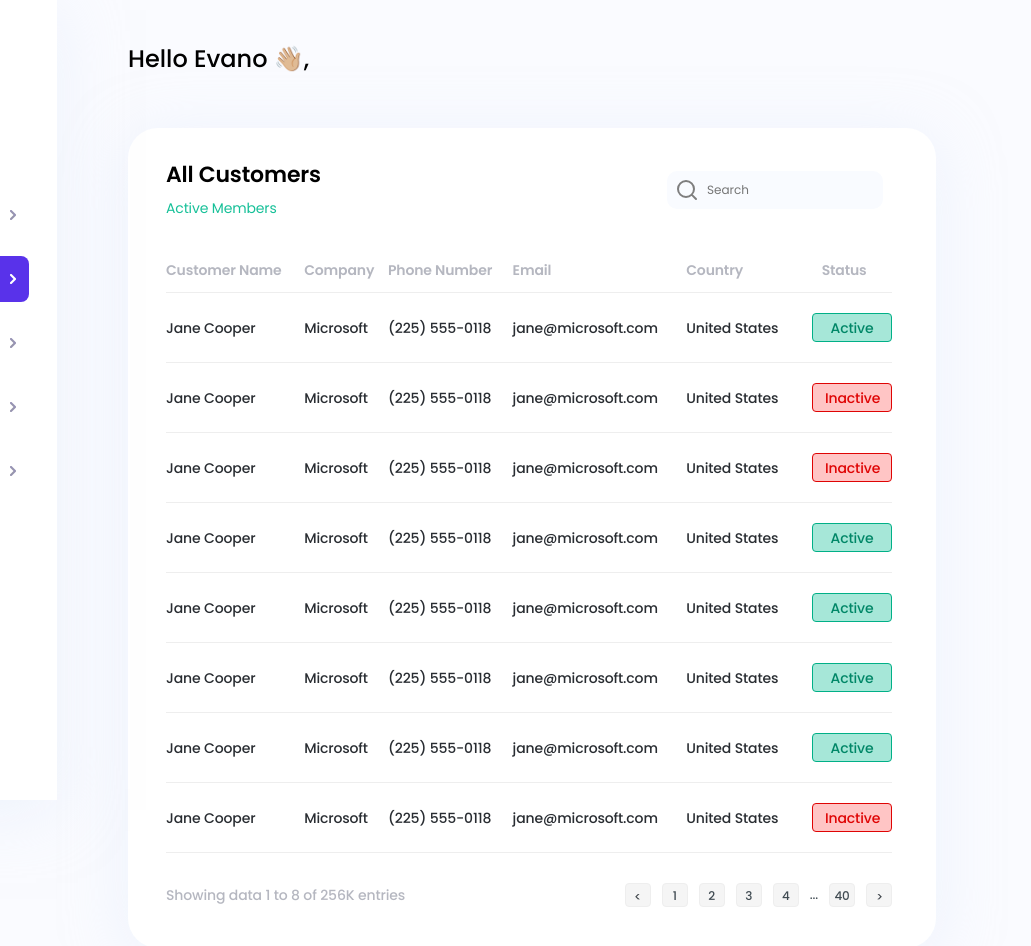
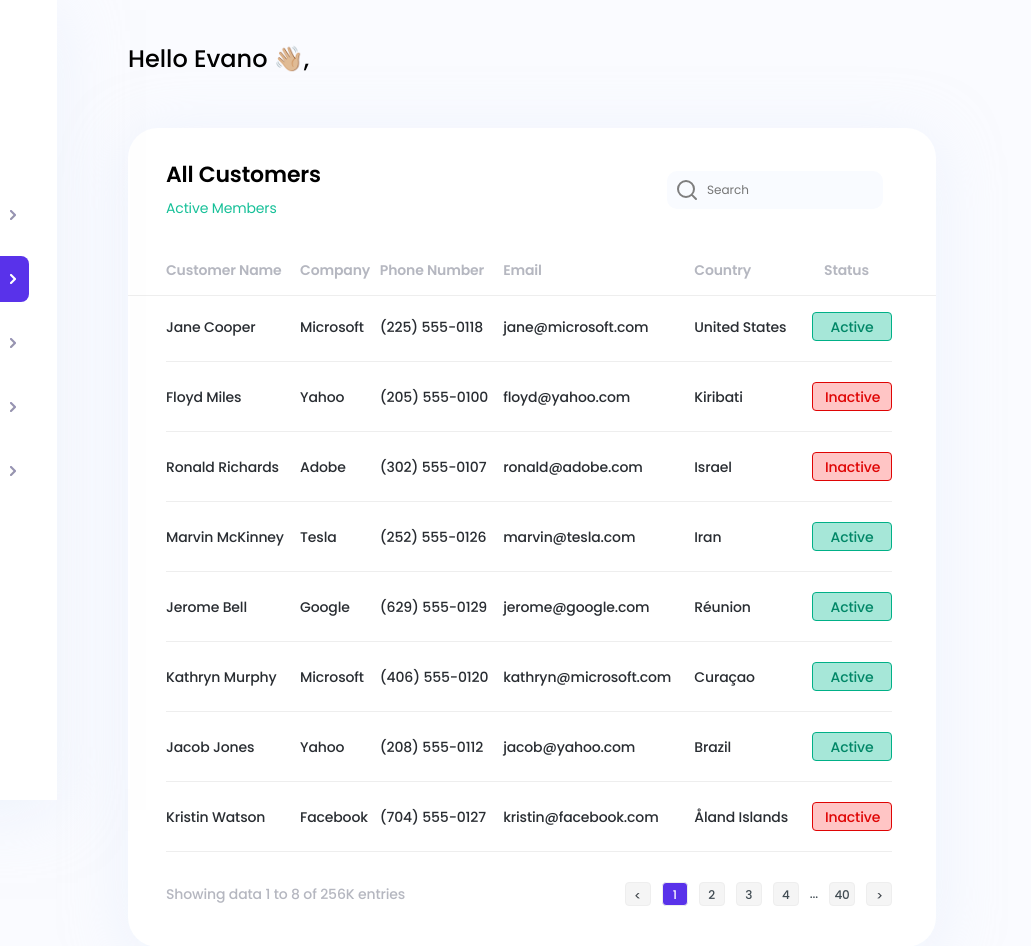
Before and after one commit to TetianaDiachenko/Dashboard-2024, a plain HTML site: page index.html in a window 1280 px wide. Shown: the full height of the page, 249-1280 px from the left. Drawn offline with Linux system fonts and the light colour scheme.

Commit message:
Update 2024-04-10T08:26:56.393Z

```diff
--- a/index.html
+++ b/index.html
@@ -3,7 +3,7 @@
 	<head>
 	<meta charset="UTF-8">
 	<meta name="viewport" content="width=device-width, initial-scale=1.0">
-	<link rel="stylesheet" href="css/style.min.css?_v=20240409200916">
+	<link rel="stylesheet" href="css/style.min.css?_v=20240410112654">
 	<link rel="shortcut icon" href="img/favicon/favicon.ico" type="image/x-icon">
 	<title>Dashboard</title>
 </head>
@@ -149,6 +149,13 @@
 						<th>Status</th>
 					</tr>
 				</thead>
+
+
+
+
+
+
+
 				<tbody id="tbody">
 					<tr>
 						<td>Jane Cooper</td>
@@ -161,71 +168,71 @@
 						</td>
 					</tr>
 					<tr>
-						<td>Jane Cooper</td>
-						<td>Microsoft</td>
-						<td>(225) 555-0118</td>
-						<td>jane@microsoft.com</td>
-						<td>United States</td>
+						<td>Floyd Miles</td>
+						<td>Yahoo</td>
+						<td>(205) 555-0100</td>
+						<td>floyd@yahoo.com</td>
+						<td>Kiribati</td>
 						<td>
 							<button class="table__button _inact">Inactive</button>
 						</td>
 					</tr>
 					<tr>
-						<td>Jane Cooper</td>
-						<td>Microsoft</td>
-						<td>(225) 555-0118</td>
-						<td>jane@microsoft.com</td>
-						<td>United States</td>
+						<td>Ronald Richards</td>
+						<td>Adobe</td>
+						<td>(302) 555-0107</td>
+						<td>ronald@adobe.com</td>
+						<td>Israel</td>
 						<td>
 							<button class="table__button _inact">Inactive</button>
 						</td>
 					</tr>
 					<tr>
-						<td>Jane Cooper</td>
-						<td>Microsoft</td>
-						<td>(225) 555-0118</td>
-						<td>jane@microsoft.com</td>
-						<td>United States</td>
+						<td>Marvin McKinney</td>
+						<td>Tesla</td>
+						<td>(252) 555-0126</td>
+						<td>marvin@tesla.com</td>
+						<td>Iran</td>
 						<td>
 							<button class="table__button _act">Active</button>
 						</td>
 					</tr>
 					<tr>
-						<td>Jane Cooper</td>
-						<td>Microsoft</td>
-						<td>(225) 555-0118</td>
-						<td>jane@microsoft.com</td>
-						<td>United States</td>
+						<td>Jerome Bell</td>
+						<td>Google</td>
+						<td>(629) 555-0129</td>
+						<td>jerome@google.com</td>
+						<td>Réunion</td>
 						<td>
 							<button class="table__button _act">Active</button>
 						</td>
 					</tr>
 					<tr>
-						<td>Jane Cooper</td>
+						<td>Kathryn Murphy</td>
 						<td>Microsoft</td>
-						<td>(225) 555-0118</td>
-						<td>jane@microsoft.com</td>
-						<td>United States</td>
+						<td>(406) 555-0120</td>
+						<td>kathryn@microsoft.com</td>
+						<td>Curaçao</td>
 						<td>
 							<button class="table__button _act">Active</button>
 						</td>
 					</tr>
 					<tr>
-						<td>Jane Cooper</td>
-						<td>Microsoft</td>
-						<td>(225) 555-0118</td>
-						<td>jane@microsoft.com</td>
-						<td>United States</td>
+						<td>Jacob Jones</td>
+						<td>Yahoo</td>
+						<td>(208) 555-0112</td>
+						<td>jacob@yahoo.com</td>
+						<td>Brazil</td>
 						<td>
 							<button class="table__button _act">Active</button>
 						</td>
 					</tr>
 					<tr>
-						<td>Jane Cooper</td>
-						<td>Microsoft</td>
-						<td>(225) 555-0118</td>
-						<td>jane@microsoft.com</td>
-						<td>United States</td>
+						<td>Kristin Watson</td>
+						<td>Facebook</td>
+						<td>(704) 555-0127</td>
+						<td>kristin@facebook.com</td>
+						<td>Åland Islands</td>
 						<td>
 							<button class="table__button _inact">Inactive</button>
 						</td>
@@ -240,7 +247,7 @@
 					<li class="pag__item pag__item-pre">
 						<picture><source srcset="img/arrow-left.webp" type="image/webp"><img src="img/arrow-left.png" alt="arrow-left"></picture>
 					</li>
-					<li class="pag__item pag__item-page">1</li>
+					<li class="pag__item pag__item-page _visible">1</li>
 					<li class="pag__item pag__item-page">2</li>
 					<li class="pag__item pag__item-page">3</li>
 					<li class="pag__item pag__item-page">4</li>
@@ -256,6 +263,6 @@
 </div>
 		</div>
 	</main>
-	<script src="js/app.min.js?_v=20240409200916"></script>
+	<script src="js/app.min.js?_v=20240410112654"></script>
 </body>
 </html>
```
Also changed, not shown: img/stack/sprite.stack.html (+1 -1 lines), css/style.min.css.
